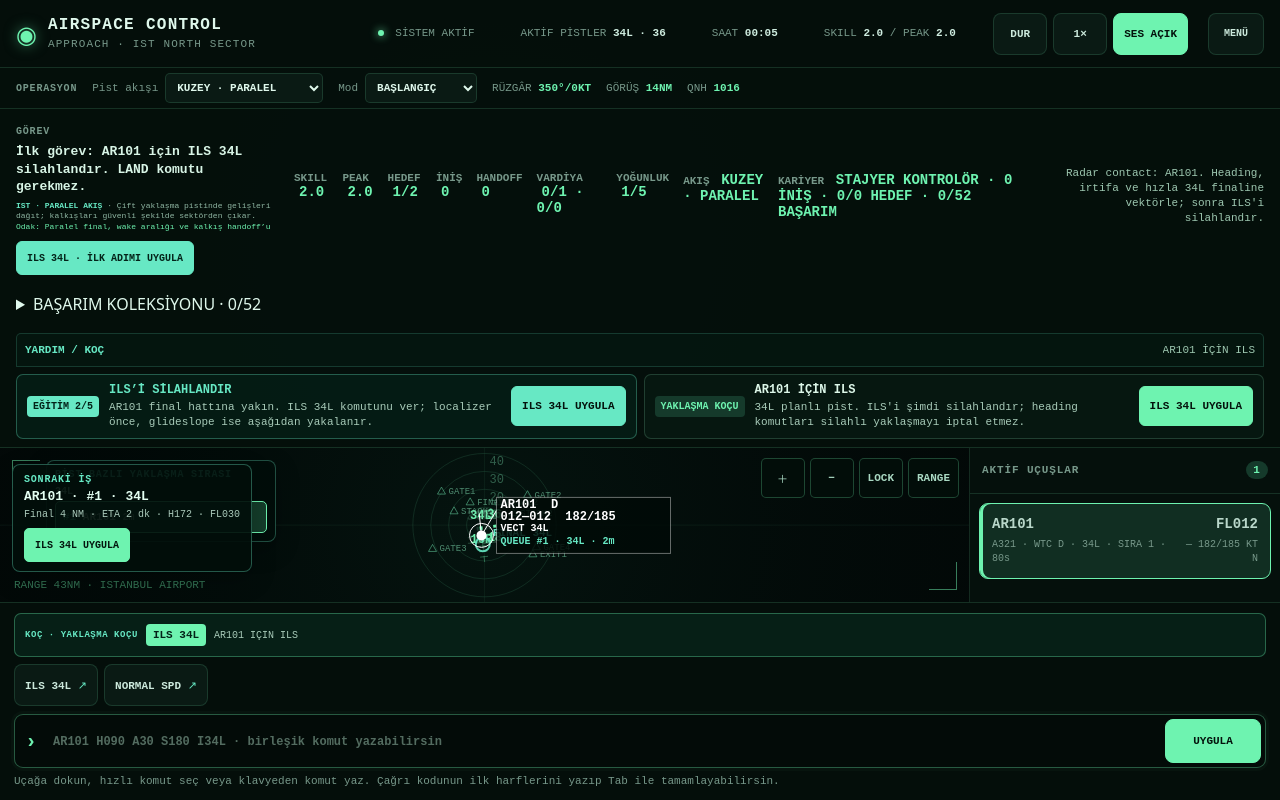
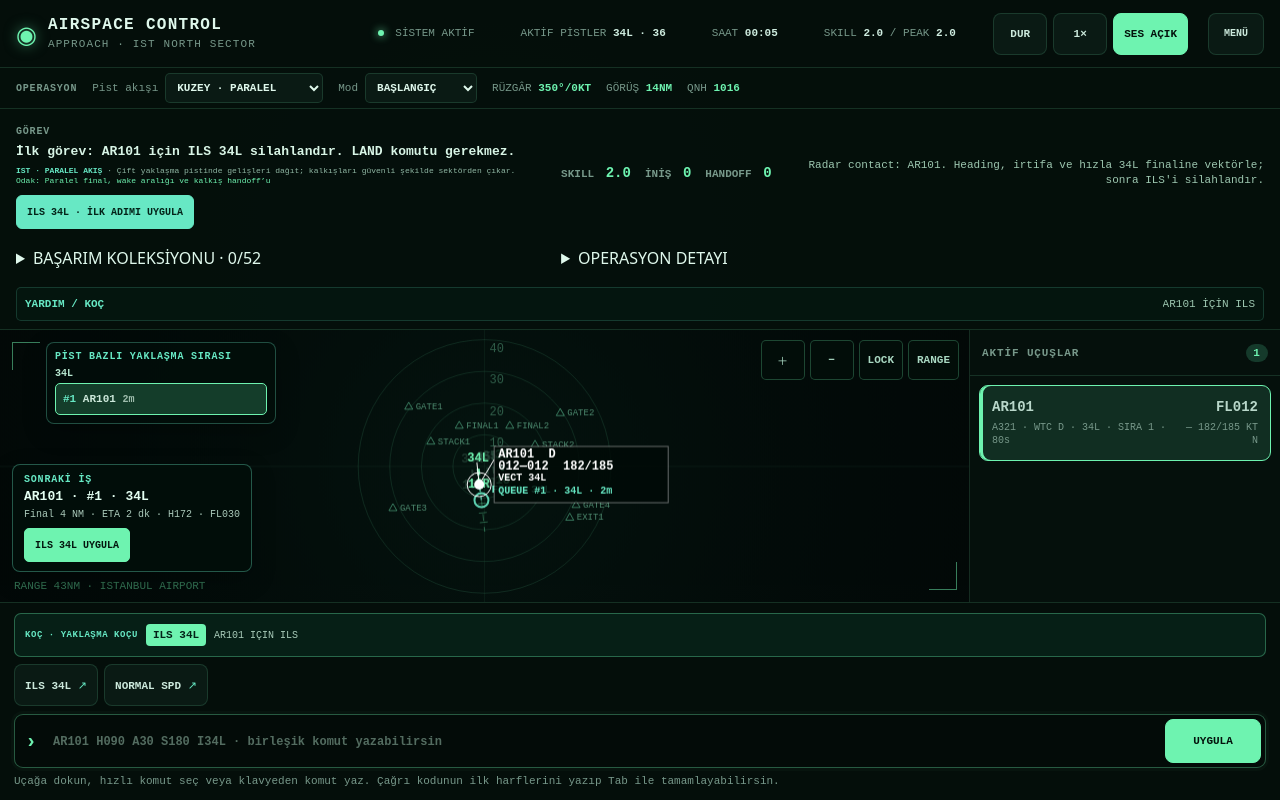
Before and after one commit to bugrabilim/atc, a React (Vite) app: page / in a window 1280 px wide. Built offline with nearby package versions, Linux system fonts and the light colour scheme.

Commit message:
feat: deepen operations, career unlocks and radar focus layout

```diff
--- a/src/ui/MissionPanel.tsx
+++ b/src/ui/MissionPanel.tsx
@@ -37,10 +37,11 @@ interface MissionPanelProps {
 }
 
 export function MissionPanel({ aircraft, mode, scenarioLabel, scenarioBriefing, scenarioFocus, goal, score, landed, handoffs, trafficLevel, skill, peakSkill, targetAircraft, bestScore, bestLandings, completedShifts, completedObjectives, badgeCount, achievementTotal, achievementIds, trainingCallsign, trainingRunway, priorityTraffic, events, activeFlowLabel, pendingInstructionCount, tutorial, onTutorialCommand, coach, onCoachCommand }: MissionPanelProps) {
-  // Radar alanı ilk açılışta öncelikli. Yardım, oyuncunun isteğiyle açılır.
-  const [helpOpen, setHelpOpen] = useState(mode === 'beginner');
+  // Radar ilk ekranda her zaman öncelikli. Yardım ve ayrıntılar isteğe bağlı
+  // çekmecelerdedir; özellikle telefonda taktik alanı sıkıştırmazlar.
+  const [helpOpen, setHelpOpen] = useState(false);
   useEffect(() => {
-    setHelpOpen(mode === 'beginner');
+    setHelpOpen(false);
   }, [mode]);
   const trainingAircraft = aircraft.find((item) => item.callsign === trainingCallsign);
   const priorityMission = priorityTraffic.find((item) => item.priority && !item.priority.alertRaised);
@@ -70,15 +71,8 @@ export function MissionPanel({ aircraft, mode, scenarioLabel, scenarioBriefing,
       </div>
       <div className="mission-score" aria-label={`Skill ${skill}, tamamlanan iniş ${landed}, handoff ${handoffs}`}>
         <span>SKILL <b>{skill.toFixed(1)}</b></span>
-        <span>PEAK <b>{peakSkill.toFixed(1)}</b></span>
-        <span>HEDEF <b>{aircraft.length}/{targetAircraft}</b></span>
         <span>İNİŞ <b>{landed}</b></span>
         <span>HANDOFF <b>{handoffs}</b></span>
-        <span>VARDİYA <b>{landed}/{goal.targetLandings} · {handoffs}/{goal.targetHandoffs}</b></span>
-        <span>YOĞUNLUK <b>{trafficLevel}/5</b></span>
-        <span>AKIŞ <b>{activeFlowLabel}</b></span>
-        {pendingInstructionCount > 0 ? <span>READBACK <b>{pendingInstructionCount}</b></span> : null}
-        <span>KARİYER <b>{controllerRank(bestScore)} · {bestLandings} İNİŞ · {completedObjectives}/{completedShifts} HEDEF · {badgeCount}/{achievementTotal} BAŞARIM</b></span>
       </div>
       <div className="mission-event" aria-live="polite">
         {events.at(-1)?.message ?? 'Radar sahası izleniyor.'}
@@ -90,6 +84,18 @@ export function MissionPanel({ aircraft, mode, scenarioLabel, scenarioBriefing,
             const unlocked = achievementIds.includes(achievement.id);
             return <p key={achievement.id}><b>{unlocked ? '✓' : '○'} {achievement.label}</b> · {achievement.description}</p>;
           })}
+        </div>
+      </details>
+      <details className="operations-drawer">
+        <summary>OPERASYON DETAYI</summary>
+        <div className="operations-drawer__content">
+          <span>PEAK <b>{peakSkill.toFixed(1)}</b></span>
+          <span>HEDEF <b>{aircraft.length}/{targetAircraft}</b></span>
+          <span>VARDİYA <b>{landed}/{goal.targetLandings} iniş · {handoffs}/{goal.targetHandoffs} handoff</b></span>
+          <span>YOĞUNLUK <b>{trafficLevel}/5</b></span>
+          <span>AKIŞ <b>{activeFlowLabel}</b></span>
+          {pendingInstructionCount > 0 ? <span>READBACK <b>{pendingInstructionCount}</b></span> : null}
+          <span>KARİYER <b>{controllerRank(bestScore)} · {bestLandings} iniş · {completedObjectives}/{completedShifts} hedef · {badgeCount}/{achievementTotal} başarım</b></span>
         </div>
       </details>
       <details className="assistant-drawer" open={helpOpen} onToggle={(event) => setHelpOpen(event.currentTarget.open)}>
```
